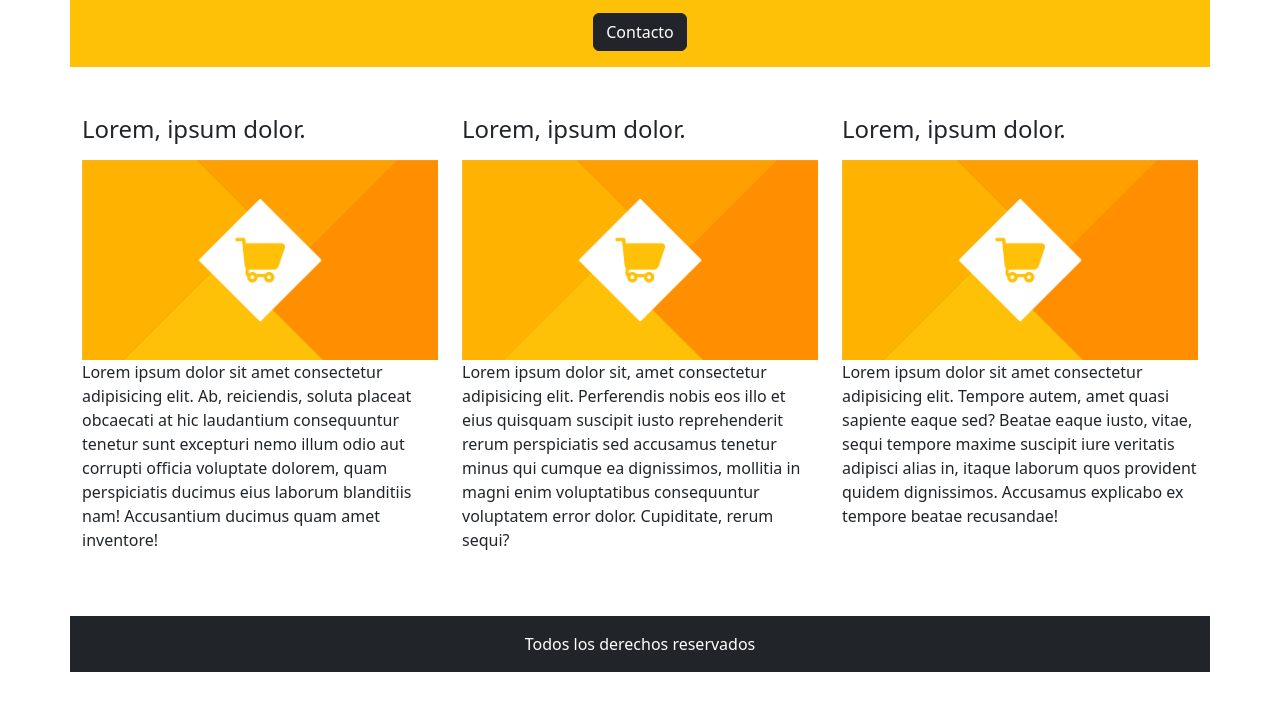
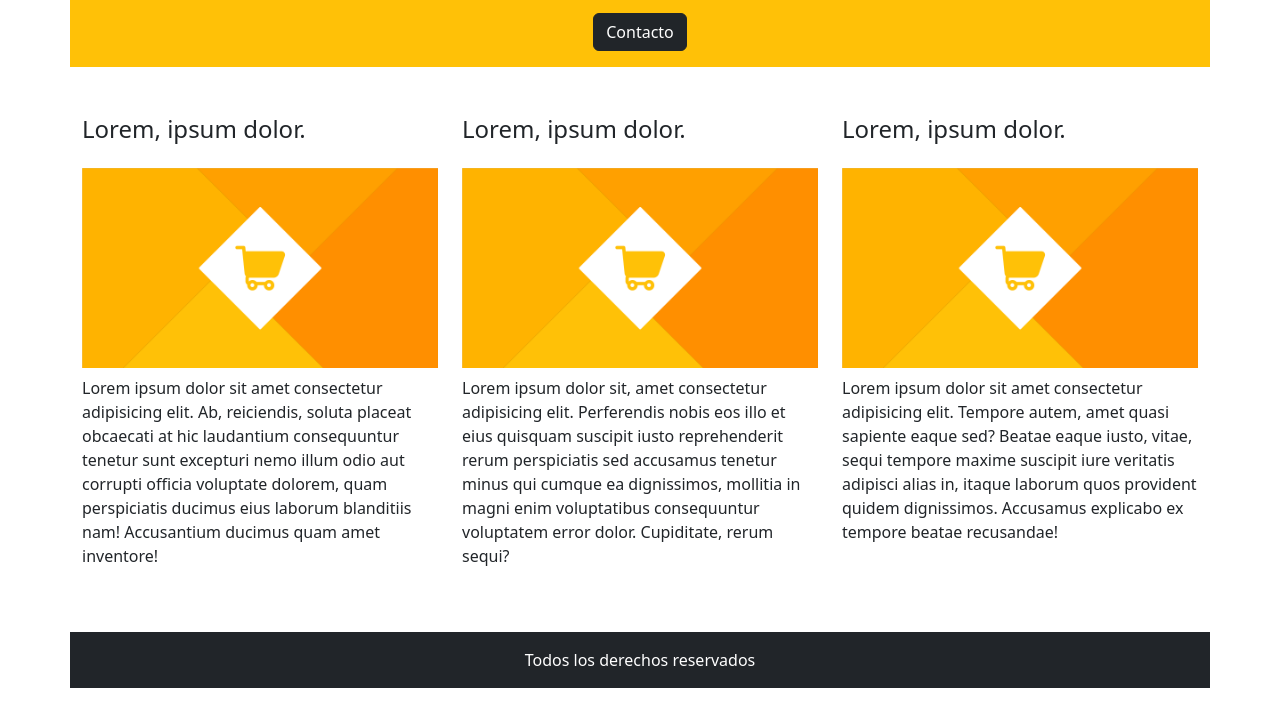
Before and after one commit to Jazmin-Noc/PracticasMoviles, a plain HTML site: page Pract2.html in a window 1280 px wide. Shown: the part 188-900 px from the top of the page. Drawn offline with nearby package versions, Linux system fonts and the light colour scheme.

Commit message:
Pract2 com7

```diff
--- a/Pract2.html
+++ b/Pract2.html
@@ -23,19 +23,19 @@
           <!-- Columna 1 -->
             <div class="col-12 col-sm-6 col-md-4">
                 <h4 class="mb-3">Lorem, ipsum dolor.</h4>
-                <img src="/img/carrito.png" class="img-fluid" alt="cart" width="400" height="200">
+                <img src="/img/carrito.png" class="img-fluid rounded-start mx-auto py-2">
                 <p>Lorem ipsum dolor sit amet consectetur adipisicing elit. Ab, reiciendis, soluta placeat obcaecati at hic laudantium consequuntur tenetur sunt excepturi nemo illum odio aut corrupti officia voluptate dolorem, quam perspiciatis ducimus eius laborum blanditiis nam! Accusantium ducimus quam amet inventore!</p>
             </div>
             <!-- Columna 2 -->
             <div class="col-12 col-sm-6 col-md-4">
                 <h4 class="mb-3">Lorem, ipsum dolor.</h4>
-                <img src="/img/carrito.png" class="img-fluid" alt="cart" width="400" height="200">
+                <img src="/img/carrito.png" class="img-fluid rounded-start mx-auto py-2">
                 <p>Lorem ipsum dolor sit, amet consectetur adipisicing elit. Perferendis nobis eos illo et eius quisquam suscipit iusto reprehenderit rerum perspiciatis sed accusamus tenetur minus qui cumque ea dignissimos, mollitia in magni enim voluptatibus consequuntur voluptatem error dolor. Cupiditate, rerum sequi?</p>
             </div>
             <!-- Columna 3 -->
             <div class="col-12 col-sm-12 col-md-4">
                 <h4 class="mb-3">Lorem, ipsum dolor.</h4>
-                <img src="/img/carrito.png"  class="img-fluid" alt="cart" width="400" height="200">
+                <img src="/img/carrito.png" class="img-fluid rounded-start mx-auto py-2">
                 <p>Lorem ipsum dolor sit amet consectetur adipisicing elit. Tempore autem, amet quasi sapiente eaque sed? Beatae eaque iusto, vitae, sequi tempore maxime suscipit iure veritatis adipisci alias in, itaque laborum quos provident quidem dignissimos. Accusamus explicabo ex tempore beatae recusandae!</p>
             </div>
         </div>
```
